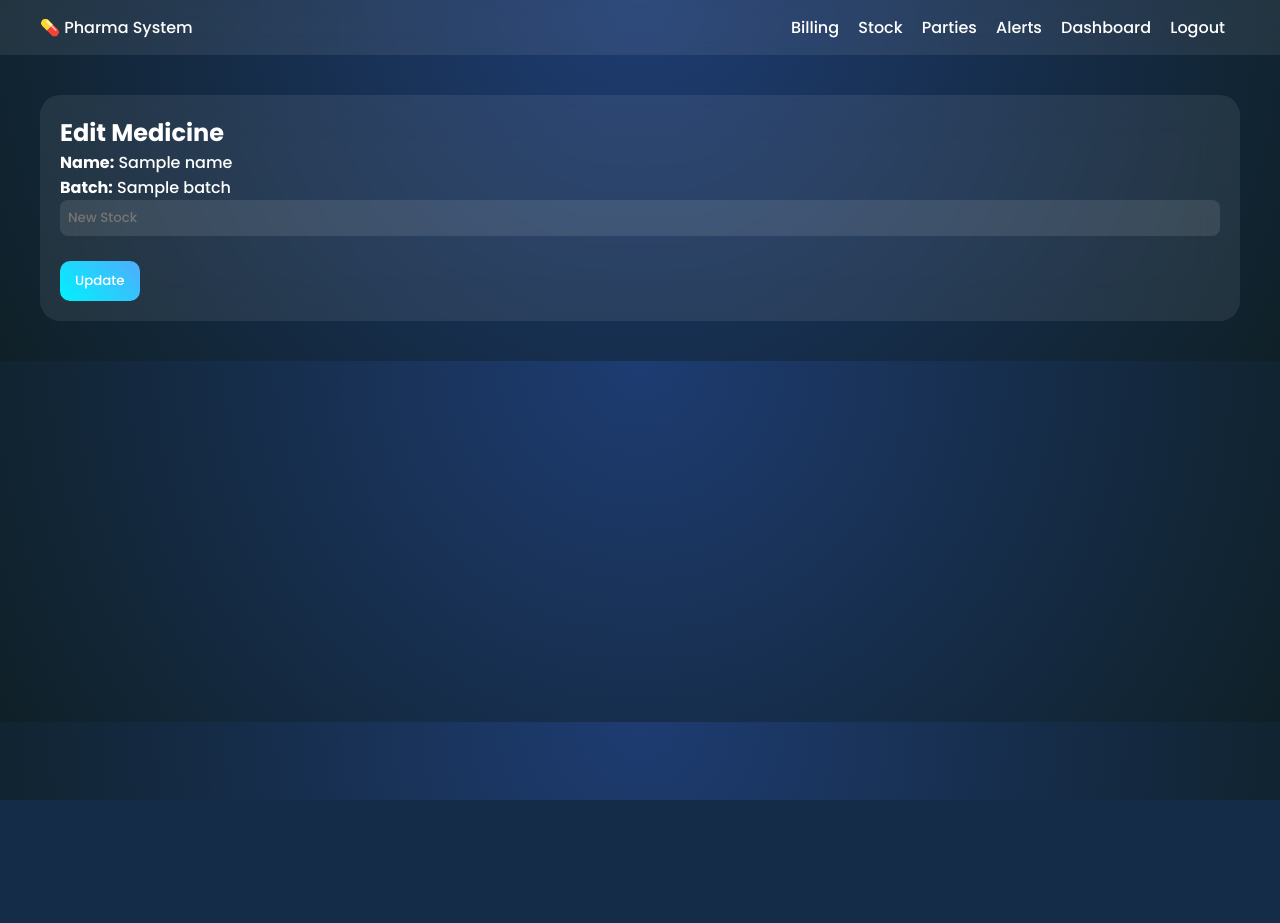
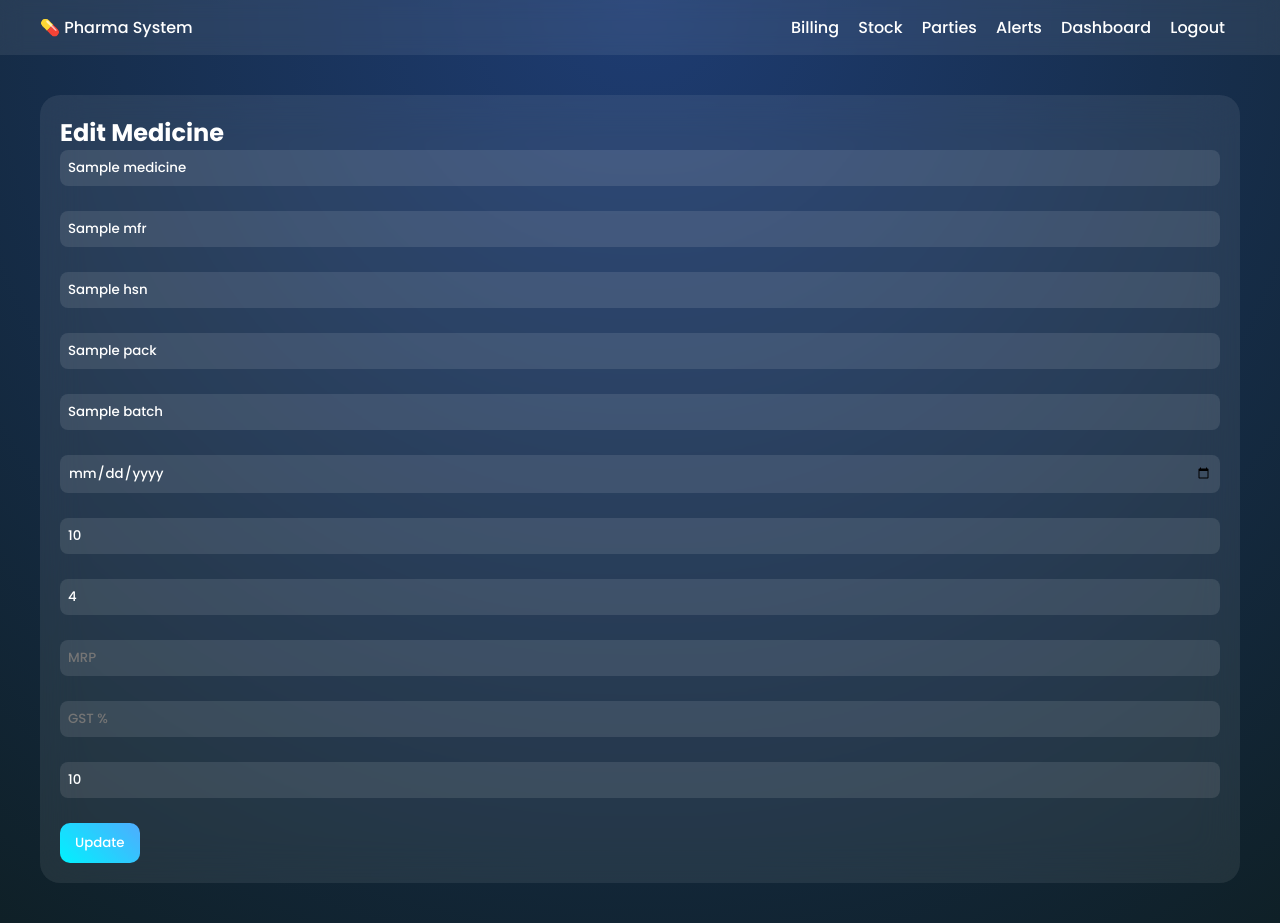
Before and after one commit to Sadiyamd029/pharma-billing, a Flask app: template templates/edit.html in a window 1280 px wide. Before the commit the page ends 800 px from the top, so only its background shows below. Run offline with Flask 3, Linux system fonts and the light colour scheme; the template is opened without the code that fills it: most values are stand-ins (such as "Sample title", 1, 10 or a date in 2020); some libraries are stand-ins or nearby versions.

Commit message:
merge expiry-crash fixes with full medicine editing

```diff
--- a/db.py
+++ b/db.py
@@ -1,7 +1,7 @@
 import os
 import psycopg2
 import psycopg2.extras
-from datetime import datetime, date, timedelta
+from datetime import datetime, timedelta
 
 DATABASE_URL = os.environ.get("DATABASE_URL")
 
@@ -11,7 +11,8 @@ if not DATABASE_URL:
 if DATABASE_URL.startswith("postgres://"):
     DATABASE_URL = DATABASE_URL.replace("postgres://", "postgresql://", 1)
 
-# FIX: expiry is read as text so a bad date (year 72027) cannot crash Python
+# expiry is always read back as text, so a bad/corrupted date can never
+# crash Python with a type error — we just get a string to safely parse.
 MED_COLS = """id, name, mfr, hsn, pack, batch, purchase_price,
               rate, mrp, gst, stock, expiry::text AS expiry"""
 
@@ -67,7 +68,8 @@ def init_db():
 
     conn.commit()
 
-    # FIX: clear any broken expiry year (more than 4 digits, e.g. 72027)
+    # Clear any corrupted expiry year (more than 4 digits, e.g. "72027")
+    # left over from earlier test entries, so it can never crash a query.
     try:
         cur.execute("""
             UPDATE medicines SET expiry = NULL
@@ -110,6 +112,30 @@ def get_all_medicines():
     data = cur.fetchall()
     conn.close()
     return data
+
+
+def get_medicine(name, batch):
+    conn = get_db()
+    cur = conn.cursor(cursor_factory=psycopg2.extras.RealDictCursor)
+    cur.execute(f"SELECT {MED_COLS} FROM medicines WHERE name = %s AND batch = %s", (name, batch))
+    data = cur.fetchone()
+    conn.close()
+    return data
+
+
+def update_medicine(old_name, old_batch, name, mfr, hsn, pack, batch, expiry,
+                     purchase_price, rate, mrp, gst, stock):
+    conn = get_db()
+    cur = conn.cursor()
+    cur.execute("""
+        UPDATE medicines
+        SET name=%s, mfr=%s, hsn=%s, pack=%s, batch=%s, expiry=%s,
+            purchase_price=%s, rate=%s, mrp=%s, gst=%s, stock=%s
+        WHERE name=%s AND batch=%s
+    """, (name, mfr, hsn, pack, batch, expiry, purchase_price, rate, mrp, gst, stock,
+          old_name, old_batch))
+    conn.commit()
+    conn.close()
 
 
 def reduce_stock(name, batch, qty):
--- a/templates/edit.html
+++ b/templates/edit.html
@@ -5,14 +5,19 @@
 <h2>Edit Medicine</h2>
 
 <form method="POST">
+<input name="name" placeholder="Medicine Name" value="{{ medicine['name'] }}" required><br><br>
+<input name="mfr" placeholder="MFR Code" value="{{ medicine['mfr'] or '' }}"><br><br>
+<input name="hsn" placeholder="HSN Code" value="{{ medicine['hsn'] or '' }}"><br><br>
+<input name="pack" placeholder="Pack / Size" value="{{ medicine['pack'] or '' }}"><br><br>
+<input name="batch" placeholder="Batch No" value="{{ medicine['batch'] }}" required><br><br>
+<input type="date" name="expiry" value="{{ medicine['expiry'] }}"><br><br>
+<input name="purchase_price" type="number" step="any" placeholder="Purchase Price" value="{{ medicine['purchase_price'] or '' }}"><br><br>
+<input name="rate" type="number" step="any" placeholder="Selling Price (Rate)" value="{{ medicine['rate'] or '' }}"><br><br>
+<input name="mrp" type="number" step="any" placeholder="MRP" value="{{ medicine['mrp'] or '' }}"><br><br>
+<input name="gst" type="number" step="any" placeholder="GST %" value="{{ medicine['gst'] or '' }}"><br><br>
+<input name="stock" type="number" placeholder="Stock Qty" value="{{ medicine['stock'] }}" required><br><br>
 
-    <p><strong>Name:</strong> {{ name }}</p>
-    <p><strong>Batch:</strong> {{ batch }}</p>
-
-    <input name="stock" placeholder="New Stock" required><br><br>
-
-    <button type="submit">Update</button>
-
+<button>Update</button>
 </form>
 </div>
 
```
